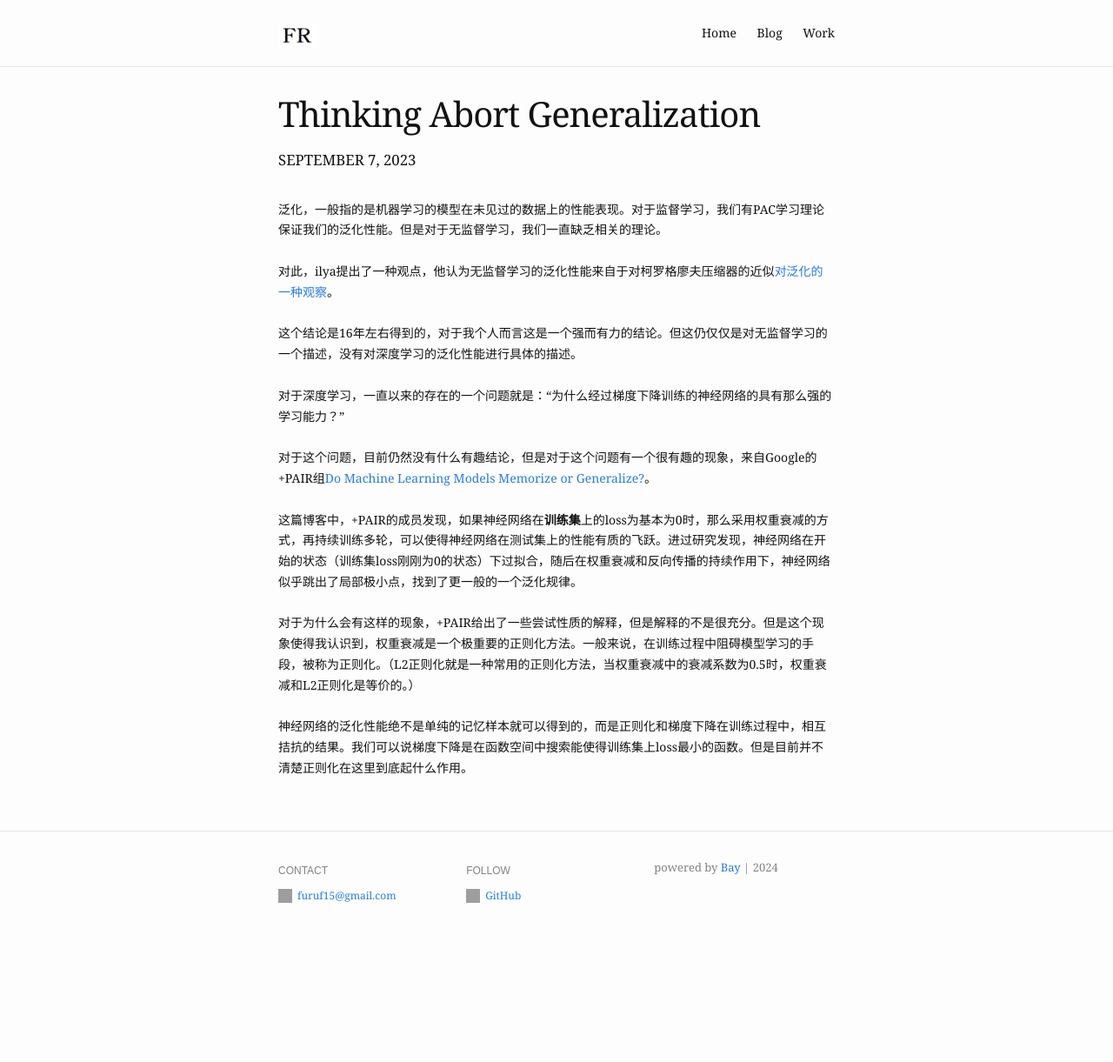
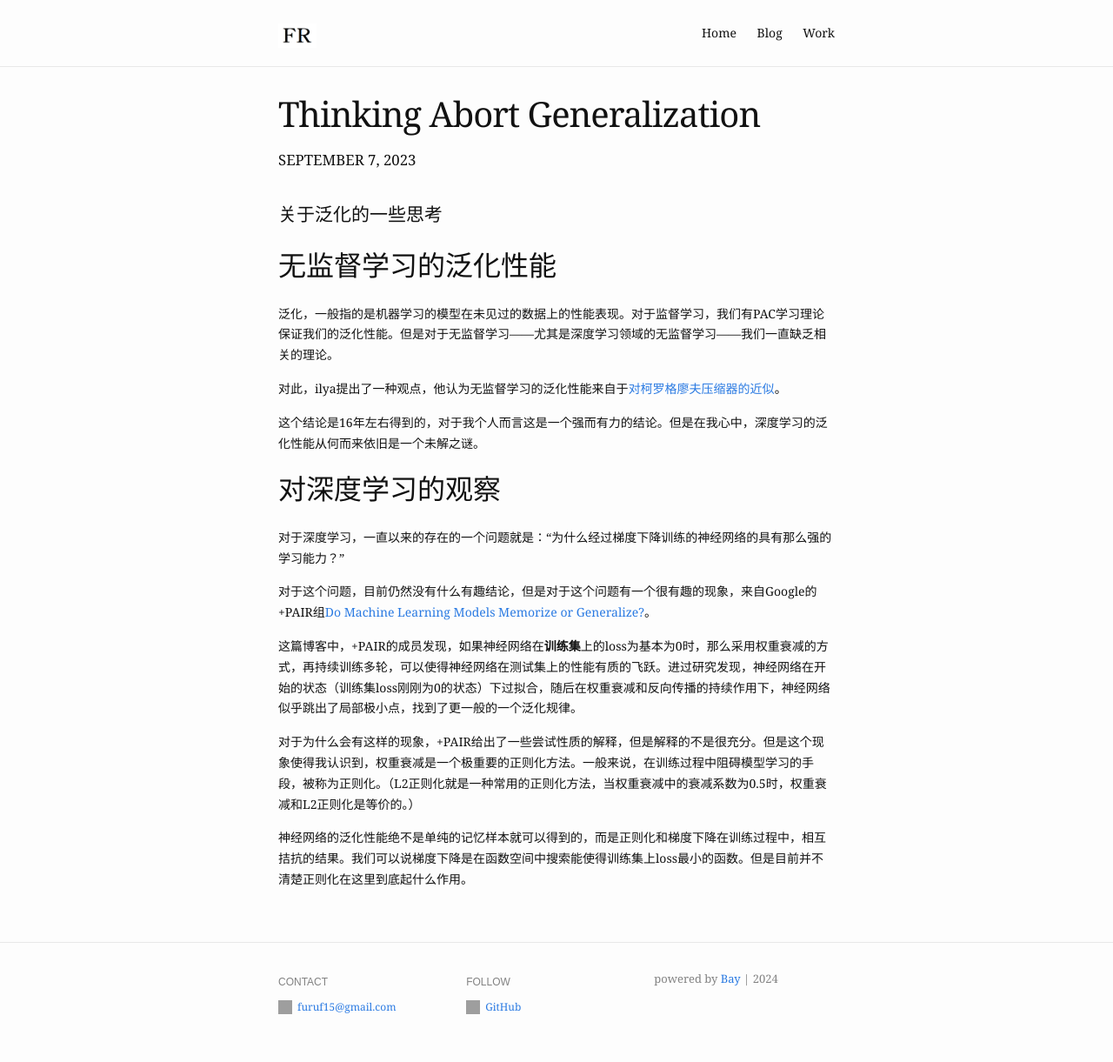
Before and after one commit to FuRuF-11/FuRuF-11.github.io, a Jekyll site: the page built from _posts/2023-09-07-thinking-abort-generalization.md, in a window 1280 px wide. Shown: the whole page at 87% size. Built offline with Jekyll 4.4.1, drawn with Linux system fonts in a browser that asks for light colours; a script that is not in the unit is left out; before the commit the page ends 1093 px from its top, so only the background shows below that.

Commit message:
modified:   _posts/2023-09-07-thinking-abort-generalization.md

```diff
--- a/_posts/2023-09-07-thinking-abort-generalization.md
+++ b/_posts/2023-09-07-thinking-abort-generalization.md
@@ -4,26 +4,24 @@ title:  "Thinking Abort Generalization"
 date:  2023-9-07
 blurb: "关于泛化的一些思考"
 ---
+# 关于泛化的一些思考
 
-泛化，一般指的是机器学习的模型在未见过的数据上的性能表现。对于监督学习，我们有PAC学习理论保证我们的泛化性能。但是对于无监督学习，我们一直缺乏相关的理论。
-<br />
-<br />
-对此，ilya提出了一种观点，他认为无监督学习的泛化性能来自于对柯罗格廖夫压缩器的近似[对泛化的一种观察](https://www.youtube.com/watch?v=AKMuA_TVz3A&t=1677s)。
-<br />
-<br />
-这个结论是16年左右得到的，对于我个人而言这是一个强而有力的结论。但这仍仅仅是对无监督学习的一个描述，没有对深度学习的泛化性能进行具体的描述。
-<br />
-<br />
+## 无监督学习的泛化性能
+
+泛化，一般指的是机器学习的模型在未见过的数据上的性能表现。对于监督学习，我们有PAC学习理论保证我们的泛化性能。但是对于无监督学习——尤其是深度学习领域的无监督学习——我们一直缺乏相关的理论。
+
+对此，ilya提出了一种观点，他认为无监督学习的泛化性能来自于[对柯罗格廖夫压缩器的近似](https://www.youtube.com/watch?v=AKMuA_TVz3A&t=1677s)。
+
+这个结论是16年左右得到的，对于我个人而言这是一个强而有力的结论。但是在我心中，深度学习的泛化性能从何而来依旧是一个未解之谜。
+
+## 对深度学习的观察
+
 对于深度学习，一直以来的存在的一个问题就是：“为什么经过梯度下降训练的神经网络的具有那么强的学习能力？”
-<br />
-<br />
+
 对于这个问题，目前仍然没有什么有趣结论，但是对于这个问题有一个很有趣的现象，来自Google的+PAIR组[Do Machine Learning Models Memorize or Generalize?](https://pair.withgoogle.com/explorables/grokking/)。
-<br />
-<br />
+
 这篇博客中，+PAIR的成员发现，如果神经网络在**训练集**上的loss为基本为0时，那么采用权重衰减的方式，再持续训练多轮，可以使得神经网络在测试集上的性能有质的飞跃。进过研究发现，神经网络在开始的状态（训练集loss刚刚为0的状态）下过拟合，随后在权重衰减和反向传播的持续作用下，神经网络似乎跳出了局部极小点，找到了更一般的一个泛化规律。
-<br />
-<br />
+
 对于为什么会有这样的现象，+PAIR给出了一些尝试性质的解释，但是解释的不是很充分。但是这个现象使得我认识到，权重衰减是一个极重要的正则化方法。一般来说，在训练过程中阻碍模型学习的手段，被称为正则化。（L2正则化就是一种常用的正则化方法，当权重衰减中的衰减系数为0.5时，权重衰减和L2正则化是等价的。）
-<br />
-<br />
+
 神经网络的泛化性能绝不是单纯的记忆样本就可以得到的，而是正则化和梯度下降在训练过程中，相互拮抗的结果。我们可以说梯度下降是在函数空间中搜索能使得训练集上loss最小的函数。但是目前并不清楚正则化在这里到底起什么作用。
```
